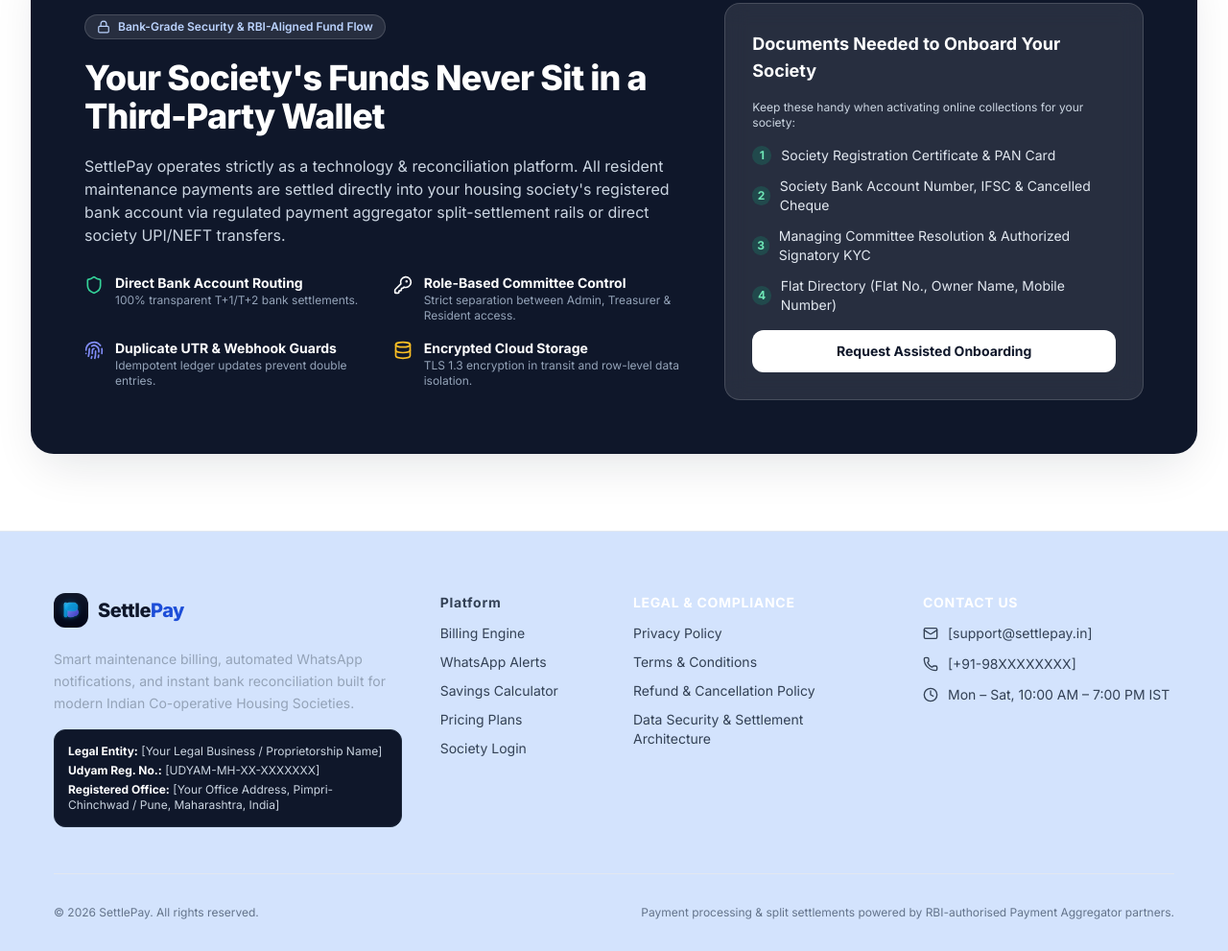
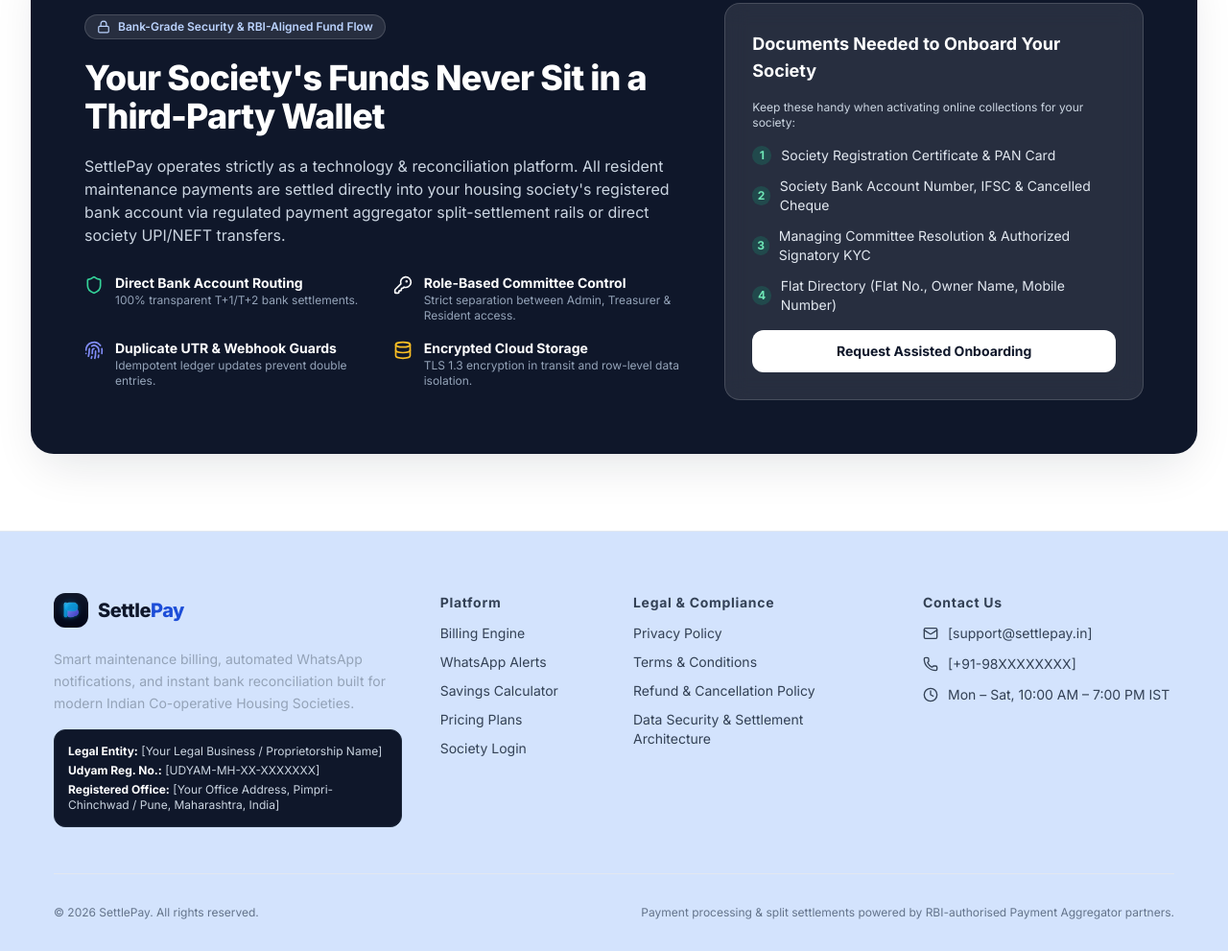
Before and after one commit to jiten-sahijwani/settlepay-landing, a plain HTML site: page index.html in a window 1280 px wide. Shown: the part 4805-5796 px from the top of the page at 96% size. Drawn offline with nearby package versions, Linux system fonts and the light colour scheme.

Commit message:
Remove 'text-white' class from headings

```diff
--- a/index.html
+++ b/index.html
@@ -982,7 +982,7 @@
 
         <!-- Legal & Compliance Policies (Clickable Modals for Gateway Review) -->
         <div class="lg:col-span-3 space-y-3">
-          <h4 class="text-sm font-bold text-white uppercase tracking-wider">Legal &amp; Compliance</h4>
+          <h4 class="text-sm font-bold text-uppercase tracking-wider">Legal &amp; Compliance</h4>
           <ul class="space-y-2.5 text-sm">
             <li><button onclick="openPolicyModal('privacy')" class="hover:text-white transition-colors text-left">Privacy Policy</button></li>
             <li><button onclick="openPolicyModal('terms')" class="hover:text-white transition-colors text-left">Terms &amp; Conditions</button></li>
@@ -993,7 +993,7 @@
 
         <!-- Contact Support -->
         <div class="lg:col-span-3 space-y-3">
-          <h4 class="text-sm font-bold text-white uppercase tracking-wider">Contact Us</h4>
+          <h4 class="text-sm font-bold text-uppercase tracking-wider">Contact Us</h4>
           <ul class="space-y-3 text-sm">
             <li class="flex items-center gap-2.5">
               <i data-lucide="mail" class="w-4 h-4 text-brand-400 shrink-0"></i>
```
